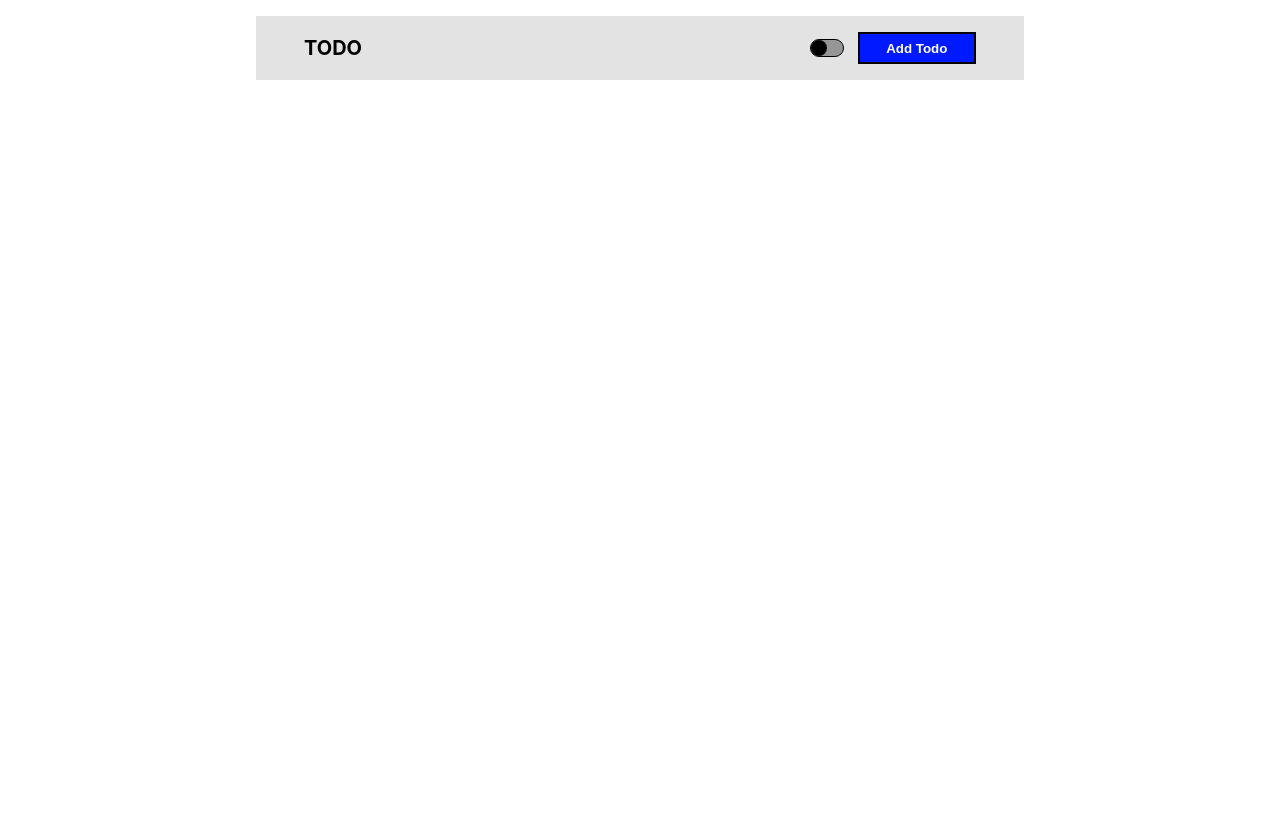
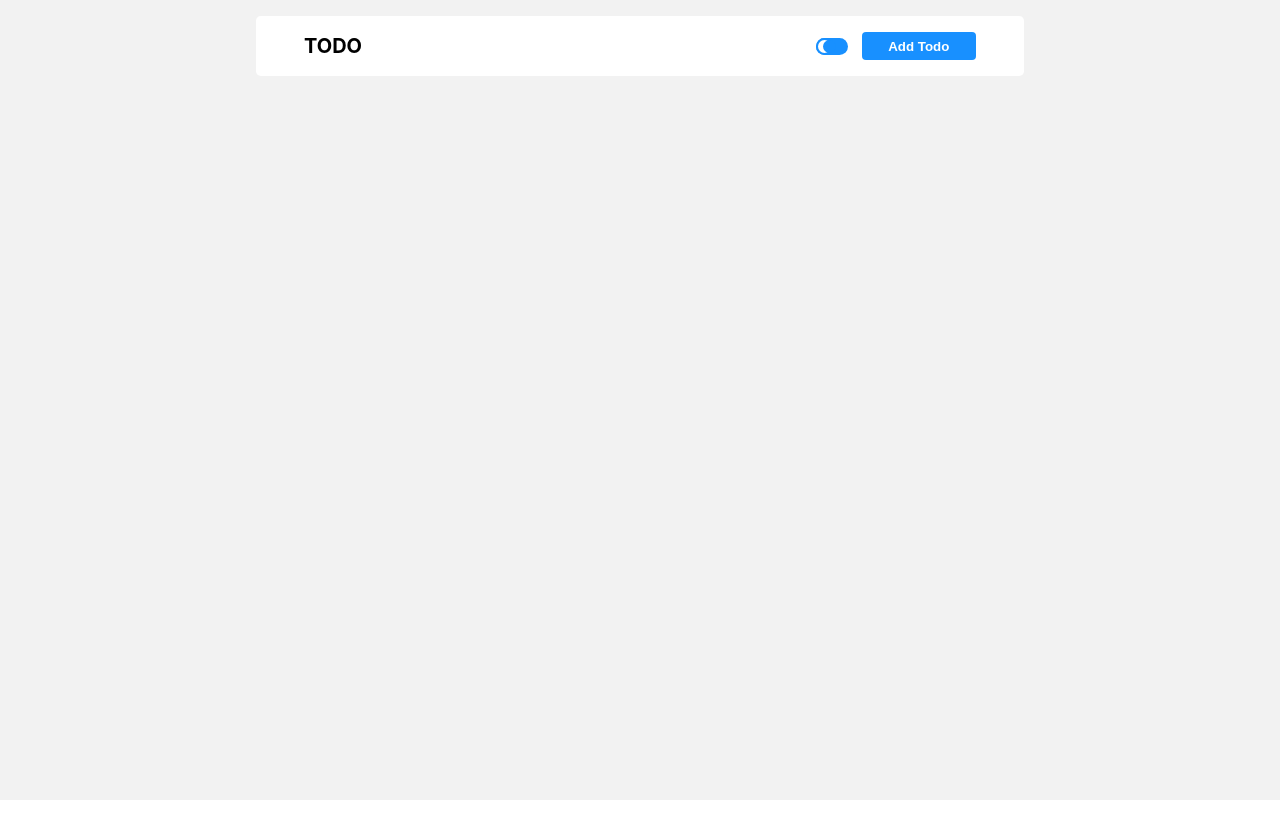
Before and after one commit to slick-codes/start-react, a React (Create React App) app: page / in a window 1280 px wide. Built offline with nearby package versions, Linux system fonts and the light colour scheme.

Commit message:
Redesign Navigation and fix darkmode toggler

```diff
--- a/src/App.jsx
+++ b/src/App.jsx
@@ -1,10 +1,19 @@
+import React from 'react';
 import './assets/style/App.css';
 import Navigation from './components/Navigation';
 
 function App() {
+
+  const [config , setConfig] = React.useState({
+    darkMode: false
+  })
+
+  const toggleDarkMode = () => setConfig( oldConfig => ( {...oldConfig, darkMode: !oldConfig.darkMode} ) )
+
+
   return (
     <div className="App">
-      <Navigation />
+      <Navigation handlers={{ toggleDarkMode }} darkMode={ config.darkMode } />
     </div>
   );
 }
--- a/src/assets/style/App.css
+++ b/src/assets/style/App.css
@@ -1,3 +1,12 @@
+
+
+:root{
+  --complementary-color: #1890ff;
+  --light-gray: rgba(235, 235, 235, 0.65);
+  --radius: .3em;
+  --global-transition: .3s;
+}
+
 
 #root{
   height:100vh;
@@ -5,6 +14,7 @@
   padding-top:1em;
   /* align-items:center; */
   justify-content:center;
+  background-color:var(--light-gray);
 }
 
 .App{
@@ -17,28 +27,54 @@ nav{
   display:flex;
   justify-content:space-between;
   align-items:center;
-  background:rgb(227, 227, 227);
+  background:white;
+  /* box-shadow: 0px 0px 14px 9px #00000005; */
+  border-radius:var(--radius);
 }
 .darkmode__toggler{
-  background:rgb(150, 150, 150);
+  background: var(--complementary-color);
   width: 2em;
   border-radius:30em;
-  border:solid 1px black;
+  cursor:pointer;
+  /* border:solid 1px black; */
 }
 
-.darkmode__toggler:after{
+.darkmode__toggler > div{
   content:"";
   display:block;
-  background:black;
-  width:50%;
-  height:1em;
+  background: white;
+  width:1.05em;
+  height:1.05em;
   border-radius:inherit;
+  border:solid 2px var(--complementary-color);
+  position:relative;
+  transition: var(--global-transition);
+  /* overflow:hidden; */
   /* transition:4s; */
 }
 
-.darkmode__toggler.active:after {
-  margin-left: 100%;
+.darkmode__toggler > div:after{
+  content:"";
+  display:block;
+  height: 100%;
+  width:100%;
+  position:absolute;
+  background:var(--complementary-color);
+  border-radius:inherit;
+  margin-left:40%;
+  transform-origin: right;
+  transition: var(--global-transition);
 }
+
+.darkmode__toggler.dark > div {
+  margin-left: calc(2em - 1.05em);
+}
+
+.darkmode__toggler.dark > div:after{
+  /* background-color:; */
+  transform: scale(0);
+}
+
 
 nav section:first-child{
   font-size:20px;
@@ -56,8 +92,9 @@ nav section:last-child{
 nav button{
   margin-left:1em;
   padding:.5em 2em;
-  background:rgb(0, 26, 255);
+  background-color: var(--complementary-color);
   color:white;
   font-weight:bolder;
-  border:solid .2em black;
+  border:none;
+  border-radius:var(--radius);
 }
--- a/src/components/Navigation.jsx
+++ b/src/components/Navigation.jsx
@@ -1,7 +1,8 @@
 
 
-function Navigation(){
-
+function Navigation( props ){
+    const { toggleDarkMode } = props.handlers
+    const { darkMode } = props
 
     return (
         <nav>
@@ -9,7 +10,7 @@ function Navigation(){
                 Todo
             </section>
             <section>
-                <div className="darkmode__toggler"></div>
+                <div className={`darkmode__toggler ${ darkMode? 'dark' : "" }` }  onClick={ toggleDarkMode } > <div></div></div>
                 <button className="create__button">Add Todo</button>
             </section>
         </nav>
--- a/src/index.css
+++ b/src/index.css
@@ -1,5 +1,13 @@
+*{
+  margin:0;
+  padding:0;
+  outline:none;
+  box-sizing: border-box;
+}
+
 body {
   margin: 0;
+  padding:0;
   font-family: -apple-system, BlinkMacSystemFont, 'Segoe UI', 'Roboto', 'Oxygen',
     'Ubuntu', 'Cantarell', 'Fira Sans', 'Droid Sans', 'Helvetica Neue',
     sans-serif;
```
Also changed, not shown: 1 other file (tests, documents, lock files or other folders).
